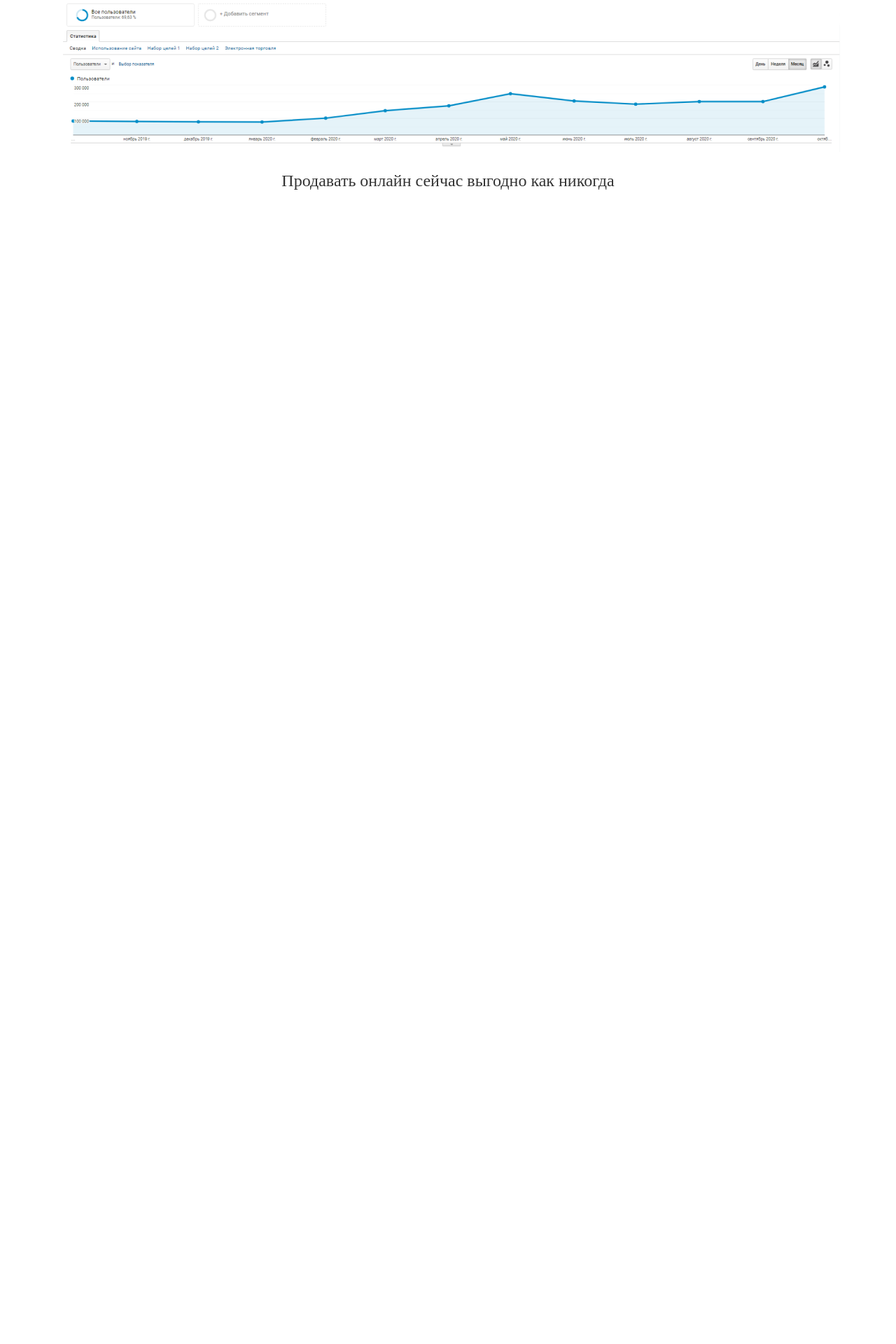
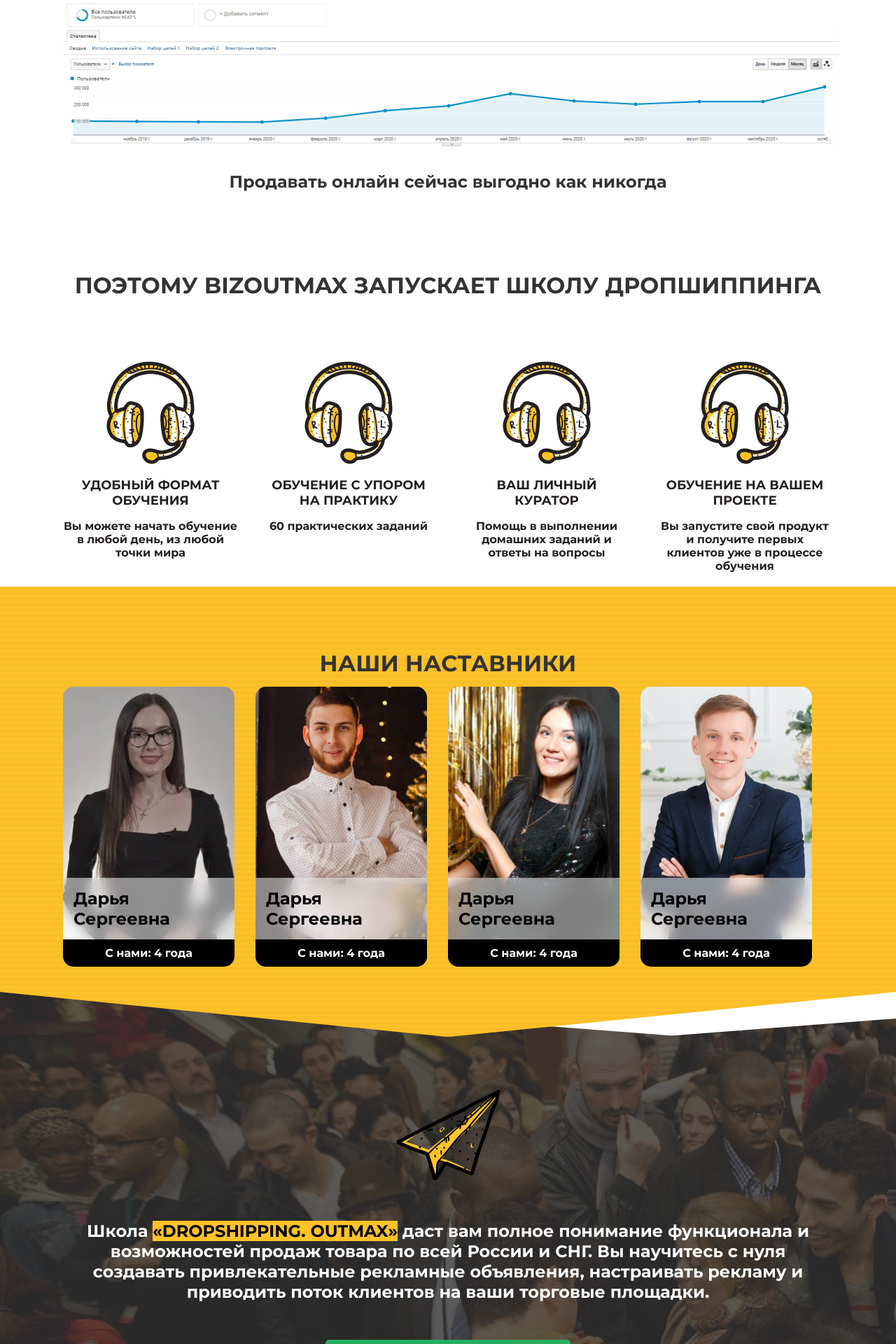
Before and after one commit to madmoronse/landos, a PHP site: page / in a window 1280 px wide. Shown: the part 981-2901 px from the top of the page at 70% size. Before the commit the page ends 1252 px from the top, so only its background shows below. Run offline with PHP 8.4, Linux system fonts and the light colour scheme.

Commit message:
add section

```diff
--- a/index.html
+++ b/index.html
@@ -31,8 +31,8 @@
         </div>
     </header>
 
-        <div class="container">
-            <section class="section-graph">
+    <div class="container">
+        <section class="section-graph">
             <div class="text-content">
                 <h1>Продажи в оффлайне падают, а в онлайне растут</h1>
                 <p>Примерно <span class="yel-selector">на 25% каждый месяц</span> благодаря кризису</p>
@@ -42,7 +42,94 @@
                 <p>Продавать онлайн сейчас выгодно как никогда</p>
             </div>
         </section>
+    </div>
+
+    <div class="container">
+        <section class="section-about">
+            <div class="text-content">
+                <h1>поэтому bizoutmax запускает школу дропшиппинга</h1>
+            </div>
+        </section>
+        <div class="about-icon">
+            <div class="about-item">
+                <div class="icon">
+                    <img src="image/icon/1.png" alt="">
+                </div>
+                <div class="about-text">
+                    <h2>Удобный формат обучения</h2>
+                    <p>Вы можете начать обучение в любой день, из любой точки мира</p>
+                </div>
+            </div>
+            <div class="about-item">
+                <div class="icon">
+                    <img src="image/icon/1.png" alt="">
+                </div>
+                <div class="about-text">
+                    <h2>Обучение с упором на практику</h2>
+                    <p>60 практических заданий</p>
+                </div>
+            </div>
+            <div class="about-item">
+                <div class="icon">
+                    <img src="image/icon/1.png" alt="">
+                </div>
+                <div class="about-text">
+                    <h2>Ваш личный <br> куратор</h2>
+                    <p>Помощь в выполнении домашних заданий и ответы на вопросы</p>
+                </div>
+            </div>
+            <div class="about-item">
+                <div class="icon">
+                    <img src="image/icon/1.png" alt="">
+                </div>
+                <div class="about-text">
+                    <h2>Обучение на вашем проекте</h2>
+                    <p>Вы запустите свой продукт и получите первых клиентов уже в процессе обучения</p>
+                </div>
+            </div>
         </div>
+    </div>
+
+    <div class="full-container">
+        <section class="section-teacher">
+            <div class="text-content">
+                <h1>Наши наставники</h1>
+            </div>
+            <div class="teachers">
+                <div class="teacher" id="teacher-1">
+                    <div class="teacher-name">Дарья Сергеевна</div>
+                    <div class="years">С нами: 4 года</div>
+                </div>
+                <div class="teacher" id="teacher-2">
+                    <div class="teacher-name">Дарья Сергеевна</div>
+                    <div class="years">С нами: 4 года</div>
+                </div>
+                <div class="teacher" id="teacher-3">
+                    <div class="teacher-name">Дарья Сергеевна</div>
+                    <div class="years">С нами: 4 года</div>
+                </div>
+                <div class="teacher" id="teacher-4">
+                    <div class="teacher-name">Дарья Сергеевна</div>
+                    <div class="years">С нами: 4 года</div>
+                </div>
+            </div>
+        </section>
+    </div>
+
+    <div class="full-container-info">
+        <section class="info-section">
+            <div class="info-icon">
+                <img src="image/icon/info.png" alt="">
+            </div>
+            <div class="info-text">
+                <p>Школа <span class="yel-selector">«DROPSHIPPING. OUTMAX»</span> даст вам полное понимание функционала и возможностей продаж товара по всей России и СНГ.  Вы научитесь с нуля создавать привлекательные рекламные объявления, настраивать рекламу и приводить
+                    поток клиентов на ваши торговые площадки.</p>
+            </div>
+            <div class="button">
+                <a href="#">Записать на бесплатное обучение</a>
+            </div>
+        </section>
+    </div>
 
 </body>
 </html>
--- a/style.css
+++ b/style.css
@@ -14,6 +14,7 @@
 body {
     margin: 0 auto;
     padding: 0;
+    font-family: Montserrat;
 }
 
 /* ПЕРВЫЙ ЭКРАН, ИНТРО */
@@ -72,14 +73,14 @@ body {
     height: 169px;
 }
 /* КНОПКА */
-.intro-content .button {
+.button {
     max-width: 350px;
     background-color: #27AE60;
     padding: 15px;
     text-align: center;
     border-radius: 5px;
 }
-.intro-content a {
+.button a {
     text-decoration: none;
     color: #fff;
     text-transform: uppercase;
@@ -93,20 +94,22 @@ body {
     margin: 0 auto;
 }
 
-/* ПЕРВАЯ СЕКЦИЯ (ДИАГРАММЫ)*/
-.section-graph {
+/*  СЕКЦИЯ */
+section {
     text-align: center;
     padding-top: 75px;
 }
-.section-graph .text-content {
+section .text-content {
     font-family: Montserrat;
     line-height: 15px;
+    max-width: 1100;
 }
-.section-graph .text-content h1 {
+section .text-content h1 {
     text-transform: uppercase;
     font-size: 32px;
     font-weight: 700;
     color: rgba(51, 51, 51, 1);
+    letter-spacing: 0;
 }
 .section-graph .text-content p,
 .section-graph .diagram p {
@@ -114,3 +117,114 @@ body {
     font-weight: 300;
     color: rgba(51, 51, 51, 1);
 }
+
+/* СЕКЦИЯ О НАС */
+.about-icon {
+    display: inline-block;
+    padding-top: 75px;
+}
+.about-icon .about-item {
+    float: left;
+    margin-right: 33px;
+    max-width: 250px;
+    text-align: center;
+}
+.about-icon .about-item:last-child {
+    margin-right: 0;
+}
+.about-icon .about-item .about-text {
+    color: rgba(35, 31, 32, 1);
+}
+.about-icon .about-item h2 {
+    font-size: 18px;
+    text-transform: uppercase;
+}
+.about-icon .about-item h2 {
+    font-size: 18px;
+    font-weight: 500;
+}
+
+/* НАСТАВНИКИ */
+.full-container {
+    max-width: 1920px;
+    background-image: url(image/bg.png);
+    background-color: #FFC328;
+    clip-path: polygon(20% 0%, 80% 0%, 100% 0, 100% 90%, 50% 100%, 50% 100%, 0 90%, 0 0);
+}
+.section-teacher {
+    width: 100%;
+    max-width: 1100px;
+    margin: 0 auto;
+}
+.teachers {
+    display: flex;
+    justify-content: space-between;
+    width: 100%;
+    max-width: 1100px;
+    padding-bottom: 100px;
+}
+.teacher {
+    display: flex;
+    flex-direction: column;
+    justify-content: flex-end;
+    max-width: 250px;
+    height: 400px;
+    margin-right: 30px;
+    background-repeat: no-repeat;
+    background-position: top;
+    background-size: cover;
+    border-radius: 15px;
+}
+.teacher .teacher-name {
+    background: rgba(255, 255, 255, 0.5);
+    backdrop-filter: blur(10px);
+    color: #000;
+    font-weight: 500;
+    font-size: 24px;
+    padding:15px;
+    text-align: left;
+}
+.years {
+    color:#fff;
+    background-color: #000;
+    text-align: center;
+    font-size: 14;
+    font-weight: 500;
+    padding: 10px;
+    border-bottom-right-radius: 15px;
+    border-bottom-left-radius: 15px;
+}
+#teacher-1 {
+    background-image: url(image/teacher/1.png);
+}
+#teacher-2 {
+    background-image: url(image/teacher/2.png);
+}
+#teacher-3 {
+    background-image: url(image/teacher/3.png);
+}
+#teacher-4 {
+    background-image: url(image/teacher/4.png);
+}
+/* ИНФОРМАЦИОННАЯ СЕКЦИЯ */
+.full-container-info {
+    max-width: 1920px;
+    background-image: url(image/bg-info-section.png);
+    margin-top: -75px;
+}
+.info-section {
+    max-width: 1100px;
+    padding-top: 150px;
+    margin: 0 auto;
+    text-align: center;
+}
+.info-section .button {
+    margin: 0 auto;
+}
+.info-text {
+    color: #fff;
+    font-size: 24px;
+    font-weight: bold;
+    padding-top: 30px;
+    padding-bottom: 30px;
+}
```
Also changed, not shown: image/bg-1.png (added), image/bg-info-section.png (added), image/bg.png (added), image/icon/1.png (added), image/icon/2.png (added), image/icon/3.png (added), image/icon/4.png (added), image/icon/info.png (added), image/teacher/1.png (added), image/teacher/2.png (added), image/teacher/3.png (added), image/teacher/4.png (added).
